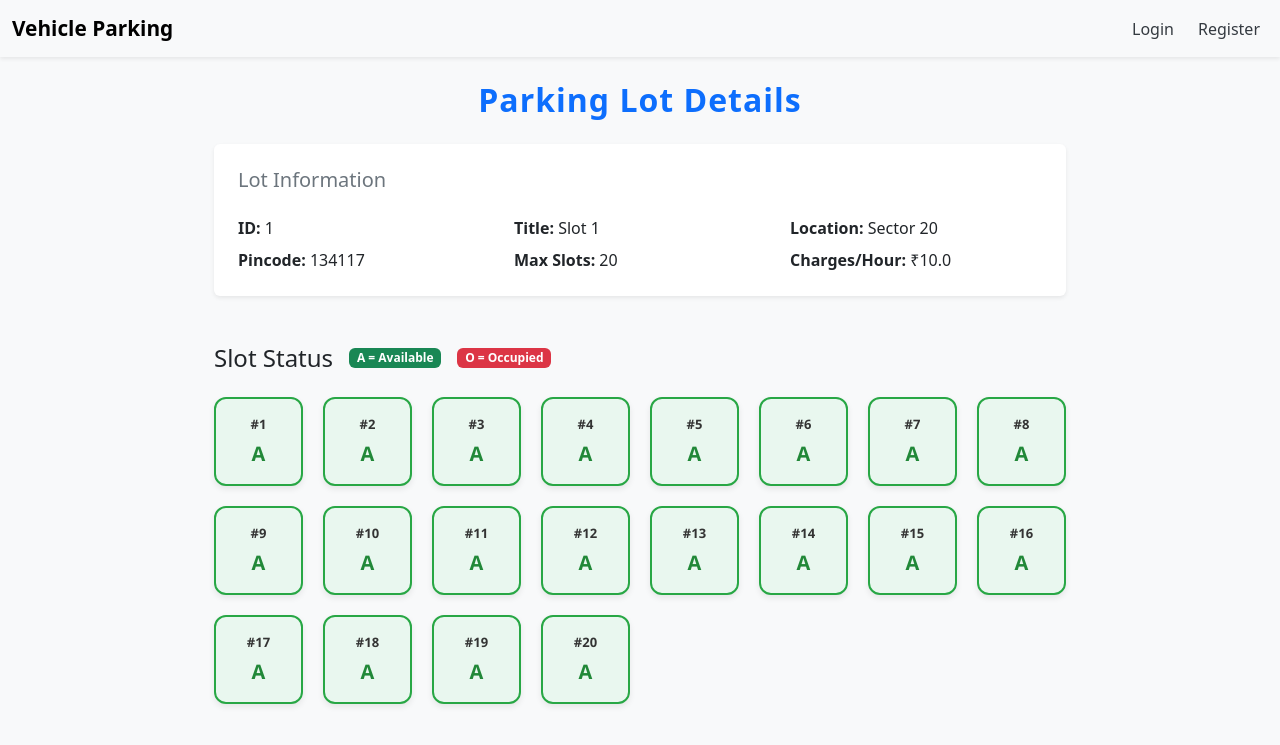
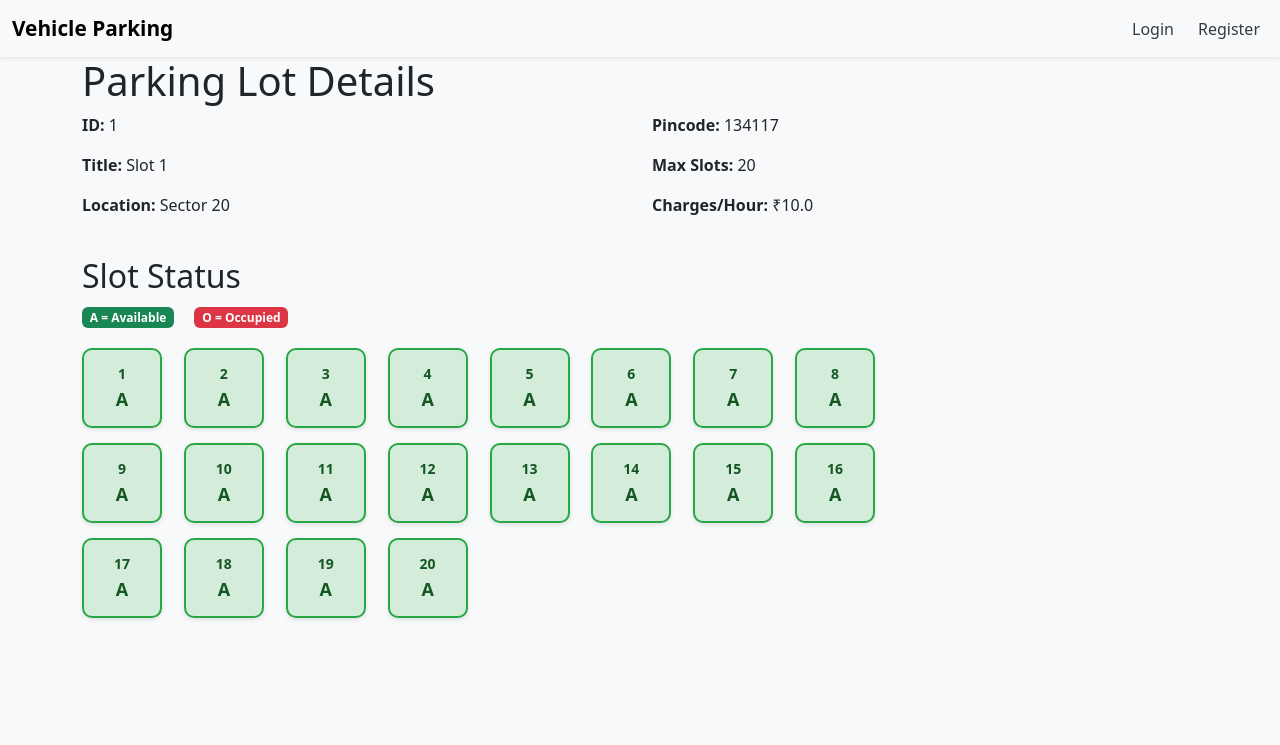
Before and after one commit to tamannachopraaa/Vehicle-Parking-App, a Flask app: page /slot/1/ in a window 1280 px wide. Shown: the top 745 px of the page. Run offline with Flask 3, Linux system fonts and the light colour scheme; data comes from the database, SQL or seed files in the repository; both versions use the stored data as it was after the commit.

Commit message:
final check

```diff
--- a/routes.py
+++ b/routes.py
@@ -178,21 +178,59 @@ def init_routes(app):  # Receive the app instance
     def delete_slot(slot_id):
         slot = LotInfo.query.get(slot_id)
         if not slot:
-            flash("Slot not found.")
+            flash("Slot not found.", 'danger')
             return redirect(url_for('admin_login'))
-        return render_template('delete_slot.html', slot=slot)
+
+        # Check for active bookings
+        active_bookings = db.session.query(SlotReservation).join(LotSlot).filter(
+            LotSlot.parent_id == slot_id,
+            SlotReservation.time_out.is_(None)
+        ).count()
+
+        return render_template('delete_slot.html', slot=slot, active_bookings=active_bookings)
 
     # Delete slot confirmation
     @app.route('/slot/<int:slot_id>/delete/confirmed', methods=['POST'])
     def delete_slot_confirmed(slot_id):
-        """Deletes the slot after confirmation."""
+        """Deletes the slot after confirmation, only if no active bookings exist."""
         slot = LotInfo.query.get(slot_id)
         if not slot:
-            flash("Slot not found.")
+            flash("Slot not found.", 'danger')
             return redirect(url_for('admin_login'))
-        db.session.delete(slot)
-        db.session.commit()
-        flash("Slot deleted successfully.")
+
+        # Check if there are any active bookings for this lot
+        active_bookings = db.session.query(SlotReservation).join(LotSlot).filter(
+            LotSlot.parent_id == slot_id,
+            SlotReservation.time_out.is_(None)
+        ).count()
+
+        if active_bookings > 0:
+            flash(f"Cannot delete parking lot '{slot.lot_title}'. There are {active_bookings} active booking(s). Please wait for all bookings to be completed.", 'danger')
+            return redirect(url_for('admin_login'))
+
+        # Check if there are any completed bookings (optional - for data integrity)
+        total_bookings = db.session.query(SlotReservation).join(LotSlot).filter(
+            LotSlot.parent_id == slot_id
+        ).count()
+
+        if total_bookings > 0:
+            flash(f"Warning: Deleting parking lot '{slot.lot_title}' will also delete {total_bookings} booking record(s). Are you sure?", 'danger')
+            # You might want to add an additional confirmation step here
+
+        try:
+            # Delete all associated slots first (cascade should handle this, but being explicit)
+            LotSlot.query.filter_by(parent_id=slot_id).delete()
+
+            # Delete the lot itself
+            db.session.delete(slot)
+            db.session.commit()
+
+            flash(f"Parking lot '{slot.lot_title}' deleted successfully.", 'success')
+        except Exception as e:
+            db.session.rollback()
+            flash("An error occurred while deleting the parking lot. Please try again.", 'danger')
+            print(f"Delete error: {e}")
+
         return redirect(url_for('admin_login'))
 
     # Slot edit
--- a/templates/admin_login.html
+++ b/templates/admin_login.html
@@ -67,9 +67,9 @@
                     <thead class="table-light text-center">
                         <tr>
                             <th>Booking ID</th>
+                            <th>Slot ID</th>
                             <th>User Name</th>
                             <th>Parking Lot</th>
-                            <th>Slot ID</th>
                             <th>Location</th>
                             <th>Booked At</th>
                             <th>Checked Out</th>
@@ -82,9 +82,9 @@
                         {% for booking in all_bookings %}
                         <tr class="text-center">
                             <td>{{ booking.rid }}</td>
+                            <td>{{ booking.reserved_slot.slot_id }}</td>
                             <td>{{ booking.reserved_by.name }}</td>
                             <td>{{ booking.reserved_slot.parent_lot.lot_title }}</td>
-                            <td>{{ booking.reserved_slot.slot_id }}</td>
                             <td>{{ booking.reserved_slot.parent_lot.lot_location }}</td>
                             <td>{{ booking.time_in.strftime('%Y-%m-%d %H:%M') }}</td>
                             <td>
--- a/templates/show_slot.html
+++ b/templates/show_slot.html
@@ -1,108 +1,108 @@
 {% extends "layout.html" %}
-
 {% block title %}
     Parking Lot Details
 {% endblock %}
 
 {% block content %}
-<div class="container mt-4 mb-5">
-    <h2 class="text-center mb-4 text-primary fw-semibold" style="letter-spacing: 1px;">Parking Lot Details</h2>
-
-    <div class="p-4 bg-white rounded shadow-sm mb-5">
-        <h5 class="text-secondary mb-4">Lot Information</h5>
-        <div class="row mb-2">
-            <div class="col-md-4"><strong>ID:</strong> {{ slot.lot_id }}</div>
-            <div class="col-md-4"><strong>Title:</strong> {{ slot.lot_title }}</div>
-            <div class="col-md-4"><strong>Location:</strong> {{ slot.lot_location }}</div>
+<h1>Parking Lot Details</h1>
+<div class="row mb-4">
+    <div class="col-md-6">
+        <p><strong>ID:</strong> {{ slot.lot_id }}</p>
+        <p><strong>Title:</strong> {{ slot.lot_title }}</p>
+        <p><strong>Location:</strong> {{ slot.lot_location }}</p>
     </div>
-        <div class="row">
-            <div class="col-md-4"><strong>Pincode:</strong> {{ slot.lot_zip }}</div>
-            <div class="col-md-4"><strong>Max Slots:</strong> {{ slot.total_slots }}</div>
-            <div class="col-md-4"><strong>Charges/Hour:</strong> ₹{{ slot.rate_per_hr }}</div>
+    <div class="col-md-6">
+        <p><strong>Pincode:</strong> {{ slot.lot_zip }}</p>
+        <p><strong>Max Slots:</strong> {{ slot.total_slots }}</p>
+        <p><strong>Charges/Hour:</strong> ₹{{ slot.rate_per_hr }}</p>
     </div>
 </div>
 
-    <div class="mb-4 d-flex align-items-center gap-3">
-        <h4 class="text-dark mb-0">Slot Status</h4>
-        <span class="badge bg-success">A = Available</span>
+<h2 class="mt-4">Slot Status</h2>
+<div class="mb-3">
+    <span class="badge bg-success me-3">A = Available</span>
     <span class="badge bg-danger">O = Occupied</span>
 </div>
 
 <div class="slot-grid">
     {% for slot_obj in slot.slot_list %}
         <div class="slot-box {% if slot_obj.slot_status == 'O' %}occupied{% else %}available{% endif %}">
-                <div class="slot-number">#{{ loop.index }}</div>
+            <div class="slot-number">{{ loop.index }}</div>
             <div class="slot-status">{{ slot_obj.slot_status }}</div>
         </div>
     {% endfor %}
 </div>
-</div>
 
 <style>
-/* Layout */
-.container {
-    max-width: 900px;
+.slot-grid {
+    display: grid;
+    grid-template-columns: repeat(auto-fill, minmax(80px, 1fr));
+    gap: 15px;
+    max-width: 800px;
+    margin-top: 20px;
 }
 
-/* Slot grid */
-.slot-grid {
-    display: grid;
-    grid-template-columns: repeat(auto-fill, minmax(85px, 1fr));
-    gap: 20px;
-    margin-top: 25px;
-}
-
-/* Slot box */
 .slot-box {
-    aspect-ratio: 1/1;
-    border-radius: 12px;
+    width: 80px;
+    height: 80px;
+    border-radius: 10px;
     display: flex;
     flex-direction: column;
     justify-content: center;
     align-items: center;
-    font-weight: 600;
-    font-family: 'Segoe UI', sans-serif;
-    box-shadow: 0 3px 6px rgba(0,0,0,0.08);
-    transition: all 0.2s ease-in-out;
+    font-weight: bold;
+    box-shadow: 0 2px 4px rgba(0,0,0,0.1);
+    transition: transform 0.2s ease;
 }
 
-/* Hover effect */
 .slot-box:hover {
-    transform: scale(1.05);
-    box-shadow: 0 6px 14px rgba(0,0,0,0.12);
+    transform: translateY(-2px);
+    box-shadow: 0 4px 8px rgba(0,0,0,0.15);
 }
 
-/* Colors */
 .slot-box.available {
-    background-color: #e9f7ef;
+    background-color: #d4edda;
     border: 2px solid #28a745;
-    color: #218838;
+    color: #155724;
 }
 
 .slot-box.occupied {
-    background-color: #fceeee;
+    background-color: #f8d7da;
     border: 2px solid #dc3545;
-    color: #c82333;
+    color: #721c24;
 }
 
-/* Text */
 .slot-number {
-    font-size: 13px;
-    margin-bottom: 4px;
-    color: #333;
-}
-.slot-status {
-    font-size: 20px;
+    font-size: 14px;
+    font-weight: bold;
+    margin-bottom: 2px;
 }
 
-/* Responsive */
+.slot-status {
+    font-size: 18px;
+    font-weight: bold;
+}
+
+/* Responsive design */
 @media (max-width: 576px) {
     .slot-grid {
-        grid-template-columns: repeat(auto-fill, minmax(70px, 1fr));
-        gap: 12px;
+        grid-template-columns: repeat(auto-fill, minmax(60px, 1fr));
+        gap: 10px;
     }
-    .slot-number { font-size: 11px; }
-    .slot-status { font-size: 16px; }
+
+    .slot-box {
+        width: 60px;
+        height: 60px;
+    }
+
+    .slot-number {
+        font-size: 12px;
+    }
+
+    .slot-status {
+        font-size: 14px;
+    }
 }
 </style>
+
 {% endblock %}
```
Also changed, not shown: templates/delete_slot.html (+40 -3 lines), instance/site.db. Lines whose indentation alone changed are shown as unchanged.
